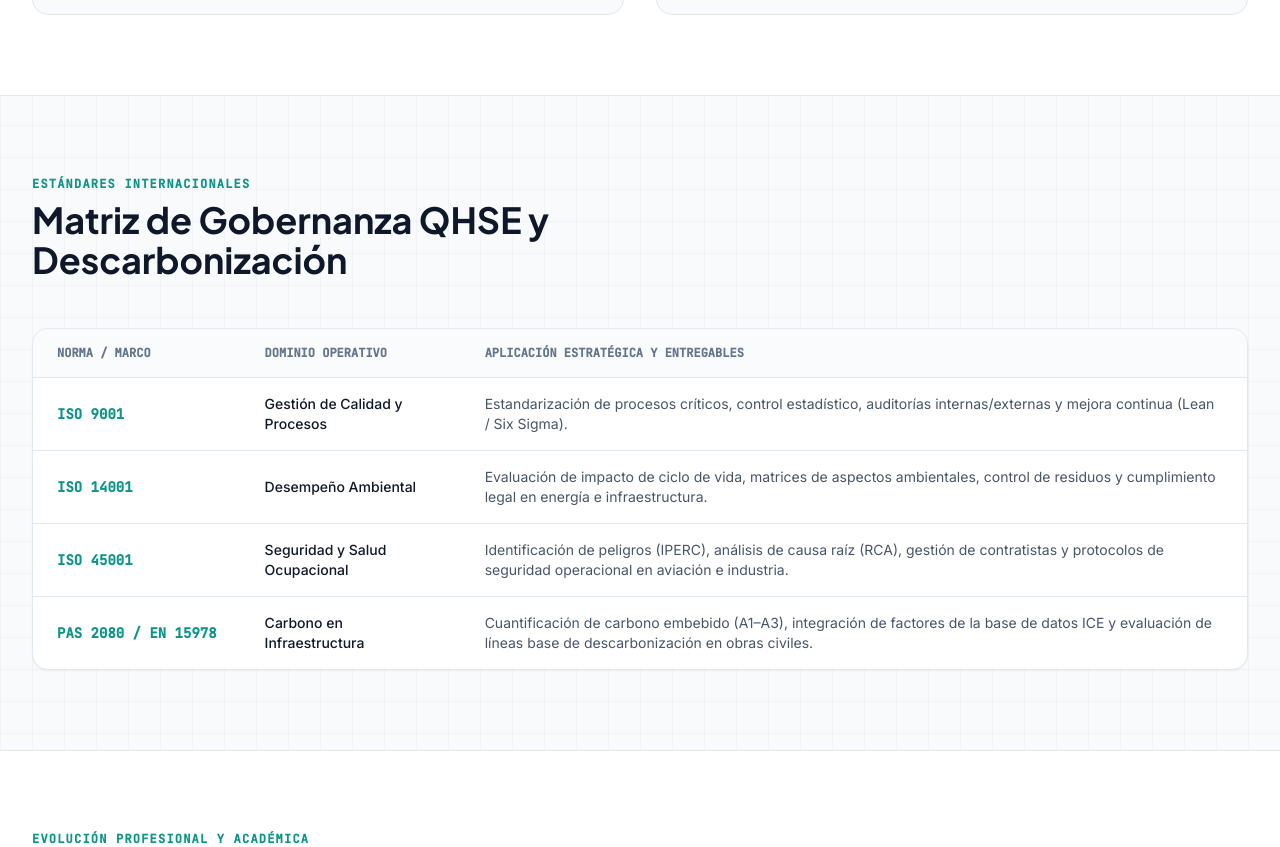
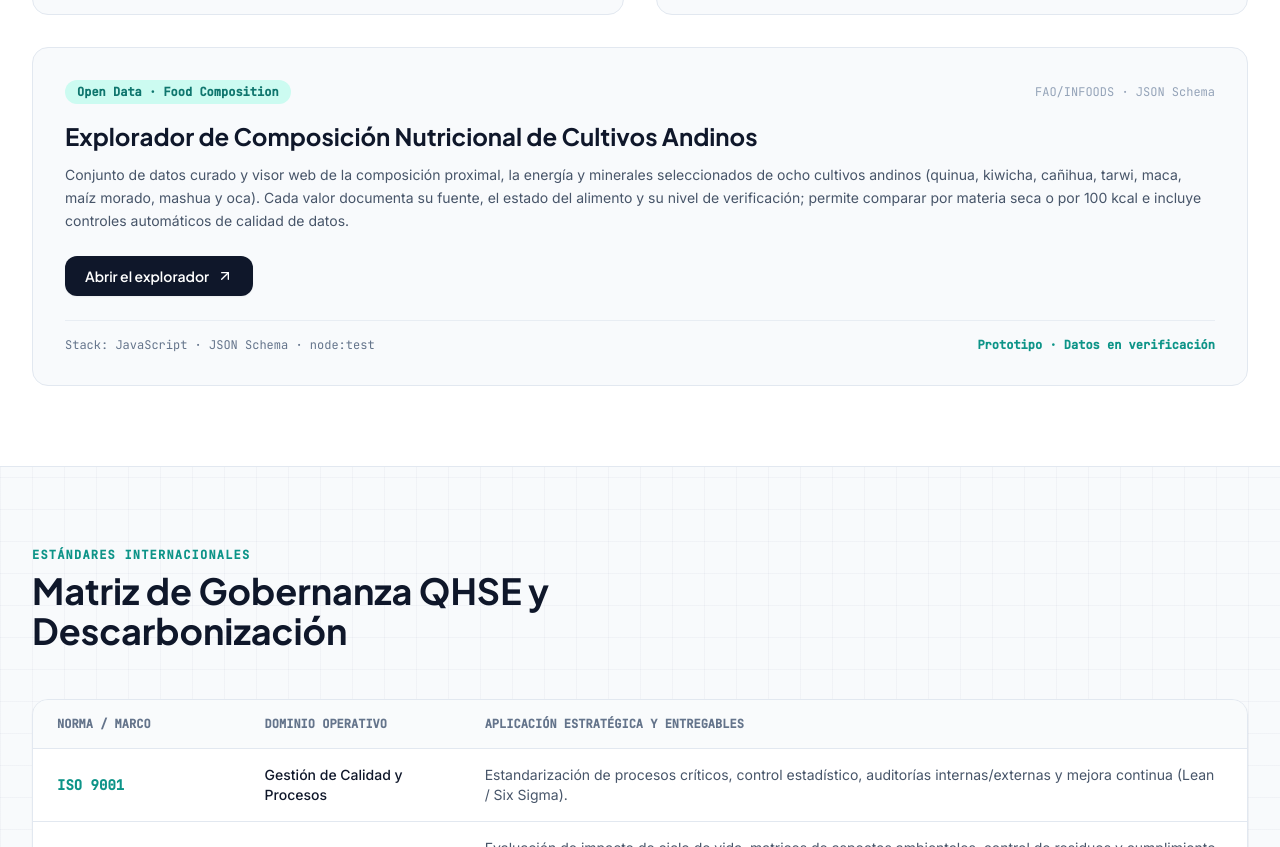
Before and after one commit to infpurewhite/anniececy-web, a plain HTML site: page index.html in a window 1280 px wide. Shown: the part 2499-3346 px from the top of the page. Drawn offline with nearby package versions, Linux system fonts and the light colour scheme; files whose address does not match are found by name.

Commit message:
Add an Andean Crops explorer card to the Research section
Bilingual (ES/EN) project card linking to /andean-crops/, matching the
existing cards; translations added to both dictionaries. Line endings
(CRLF) preserved.

Co-Authored-By: Claude Opus 5.5 <noreply@anthropic.com>
Claude-Session: https://claude.ai/code/session_01WvbhmG7DsEJEkSGzQvhWoS

```diff
--- a/index.html
+++ b/index.html
@@ -446,6 +446,32 @@
             <span class="text-brand-600 dark:text-brand-400 font-semibold" data-i18n="research.p2.status">Investigación en Curso</span>
           </div>
         </div>
+
+        <!-- Project 3: Andean Crops Nutrient Composition Explorer (static copy in /andean-crops/) -->
+        <div class="lg:col-span-2 rounded-2xl border border-slate-200 dark:border-slate-800 bg-slate-50 dark:bg-slate-900 p-8 flex flex-col justify-between">
+          <div>
+            <div class="flex items-center justify-between gap-4 mb-4">
+              <span class="px-3 py-1 rounded-full text-xs font-mono font-semibold bg-brand-100 dark:bg-brand-900/50 text-brand-700 dark:text-brand-300">
+                Open Data · Food Composition
+              </span>
+              <span class="font-mono text-xs text-slate-400">FAO/INFOODS · JSON Schema</span>
+            </div>
+            <h3 class="font-display text-2xl font-bold text-slate-900 dark:text-white mb-3" data-i18n="research.p3.title">
+              Explorador de Composición Nutricional de Cultivos Andinos
+            </h3>
+            <p class="text-slate-600 dark:text-slate-400 text-sm leading-relaxed mb-6" data-i18n="research.p3.desc">
+              Conjunto de datos curado y visor web de la composición proximal, la energía y minerales seleccionados de ocho cultivos andinos (quinua, kiwicha, cañihua, tarwi, maca, maíz morado, mashua y oca). Cada valor documenta su fuente, el estado del alimento y su nivel de verificación; permite comparar por materia seca o por 100 kcal e incluye controles automáticos de calidad de datos.
+            </p>
+            <a href="andean-crops/" class="inline-flex items-center gap-2 px-5 py-2.5 mb-6 rounded-xl bg-slate-900 dark:bg-brand-600 text-white font-display font-semibold text-sm hover:bg-brand-600 dark:hover:bg-brand-500 shadow-sm transition-all">
+              <span data-i18n="research.p3.link">Abrir el explorador</span>
+              <i data-lucide="arrow-up-right" class="w-4 h-4" aria-hidden="true"></i>
+            </a>
+          </div>
+          <div class="pt-4 border-t border-slate-200/70 dark:border-slate-800 flex items-center justify-between text-xs font-mono text-slate-500">
+            <span>Stack: JavaScript · JSON Schema · node:test</span>
+            <span class="text-brand-600 dark:text-brand-400 font-semibold" data-i18n="research.p3.status">Prototipo · Datos en verificación</span>
+          </div>
+        </div>
       </div>
     </div>
   </section>
@@ -675,6 +701,10 @@
         "research.p2.title": "Marco de Fiabilidad para Infraestructura de Transporte",
         "research.p2.desc": "Investigación doctoral enfocada en el benchmarking simultáneo de desviaciones de costo, cronograma e intensidad de carbono en proyectos viales. Incluye revisiones sistemáticas de literatura bajo directrices PRISMA y modelado predictivo para la toma de decisiones en etapas tempranas de diseño.",
         "research.p2.status": "Investigación en Curso",
+        "research.p3.title": "Explorador de Composición Nutricional de Cultivos Andinos",
+        "research.p3.desc": "Conjunto de datos curado y visor web de la composición proximal, la energía y minerales seleccionados de ocho cultivos andinos (quinua, kiwicha, cañihua, tarwi, maca, maíz morado, mashua y oca). Cada valor documenta su fuente, el estado del alimento y su nivel de verificación; permite comparar por materia seca o por 100 kcal e incluye controles automáticos de calidad de datos.",
+        "research.p3.link": "Abrir el explorador",
+        "research.p3.status": "Prototipo · Datos en verificación",
         "iso.kicker": "Estándares Internacionales",
         "iso.title": "Matriz de Gobernanza QHSE y Descarbonización",
         "iso.col1": "Norma / Marco",
@@ -753,6 +783,10 @@
         "research.p2.title": "Transport Infrastructure Reliability Framework",
         "research.p2.desc": "Doctoral research benchmarking simultaneous cost overruns, schedule slippage, and carbon intensity in road construction projects. Incorporates PRISMA-compliant systematic literature reviews and predictive modeling for early-stage design governance.",
         "research.p2.status": "Active Research",
+        "research.p3.title": "Andean Crops Nutrient Composition Explorer",
+        "research.p3.desc": "Curated dataset and web explorer for the proximate composition, energy and selected minerals of eight Andean crops (quinoa, kiwicha, cañihua, tarwi, maca, purple corn, mashua and oca). Every value records its source, food state and verification level; values can be compared per 100 g dry matter or per 100 kcal, with automated data-quality checks.",
+        "research.p3.link": "Open the explorer",
+        "research.p3.status": "Prototype · Data under verification",
         "iso.kicker": "International Standards",
         "iso.title": "QHSE & Decarbonization Governance Matrix",
         "iso.col1": "Standard / Framework",
```
